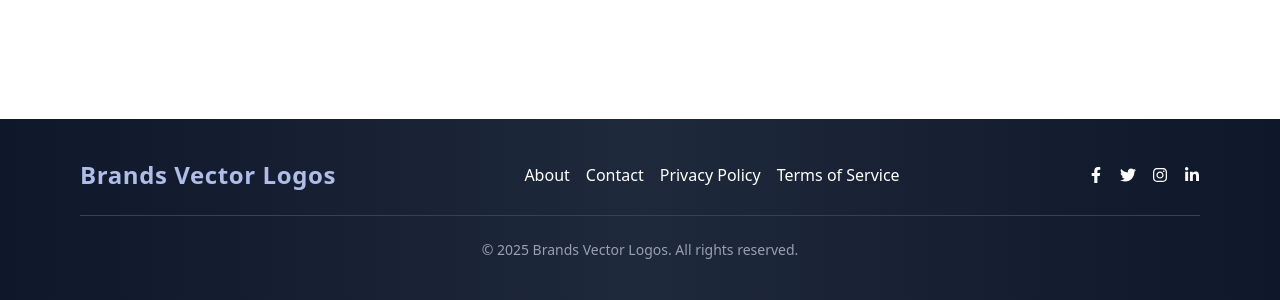
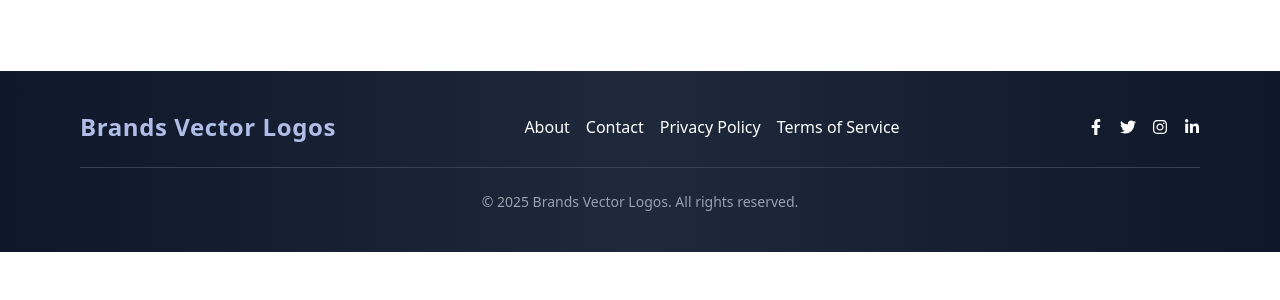
Before and after one commit to IVT-Technologies/brands-vector-logos, a React (Vite) app in the folder frontend/: page / in a window 1280 px wide. Shown: the part 2197-2497 px from the top of the page. After the commit the page ends 2449 px from the top, so only its background shows below. Built offline with nearby package versions, Linux system fonts and the light colour scheme; no server answers.

Commit message:
Fixed footer margin

```diff
--- a/frontend/src/components/Footer.jsx
+++ b/frontend/src/components/Footer.jsx
@@ -5,7 +5,7 @@ import { BRAND_NAME, FOOTER_LINKS, SOCIAL_LINKS } from "../constants";
 
 const Footer = () => {
   return (
-    <footer className="bg-gradient-to-r from-[#0F172A] via-[#1E293B] to-[#0F172A] text-white py-10 mt-12">
+    <footer className="bg-gradient-to-r from-[#0F172A] via-[#1E293B] to-[#0F172A] text-white py-10 ">
       <div className="mx-auto px-4 md:px-8 lg:px-20">
         {/* Top Section */}
         <div className="flex flex-col md:flex-row justify-between items-center border-b border-gray-700 pb-6 mb-6">
--- a/frontend/src/index.css
+++ b/frontend/src/index.css
@@ -1,7 +1,7 @@
-      /* * {
+       /* * {
   outline: 1px solid red;
-}
-     */
+}    */
+
 
  body {
   margin: 0;
```
